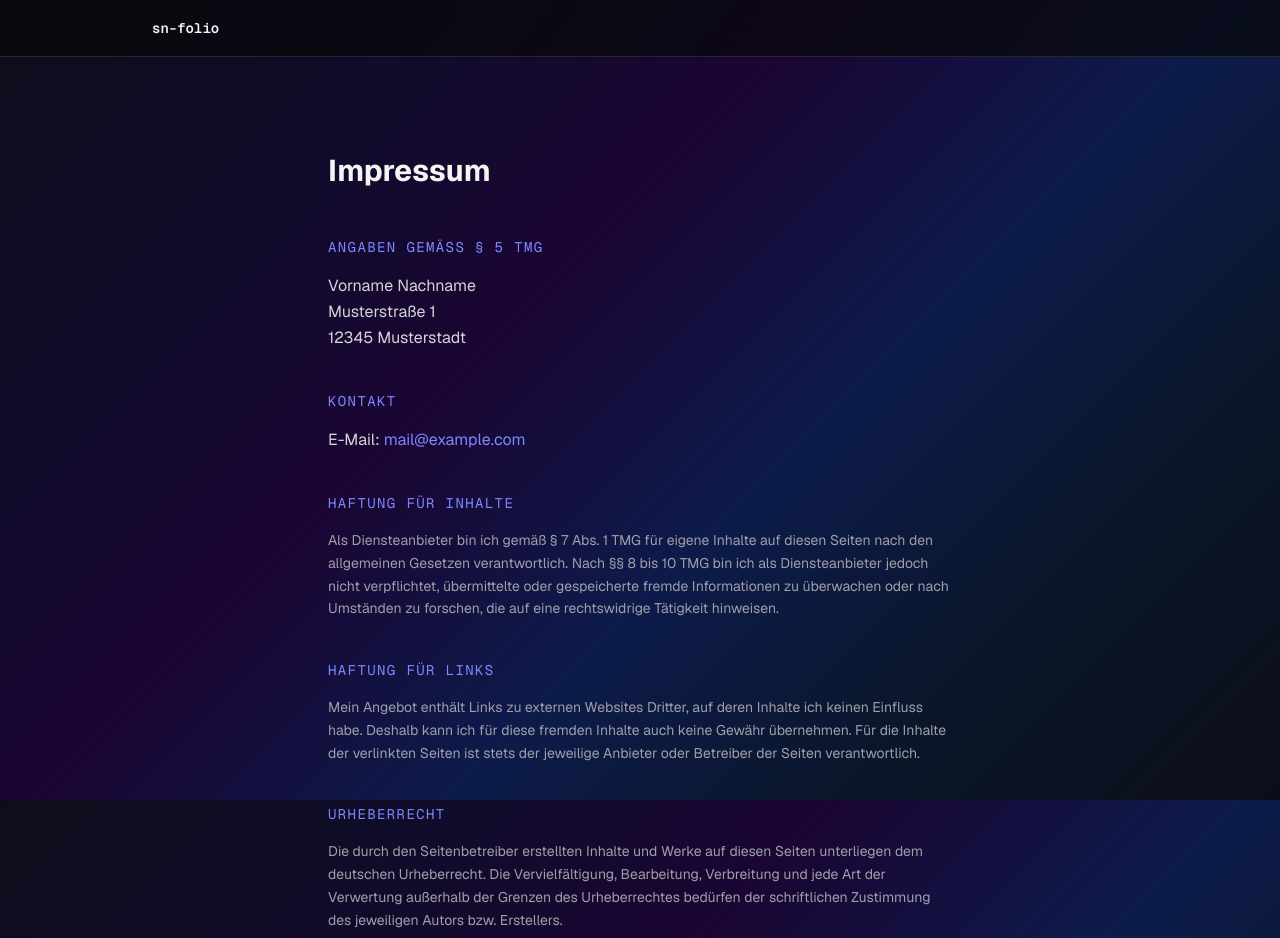
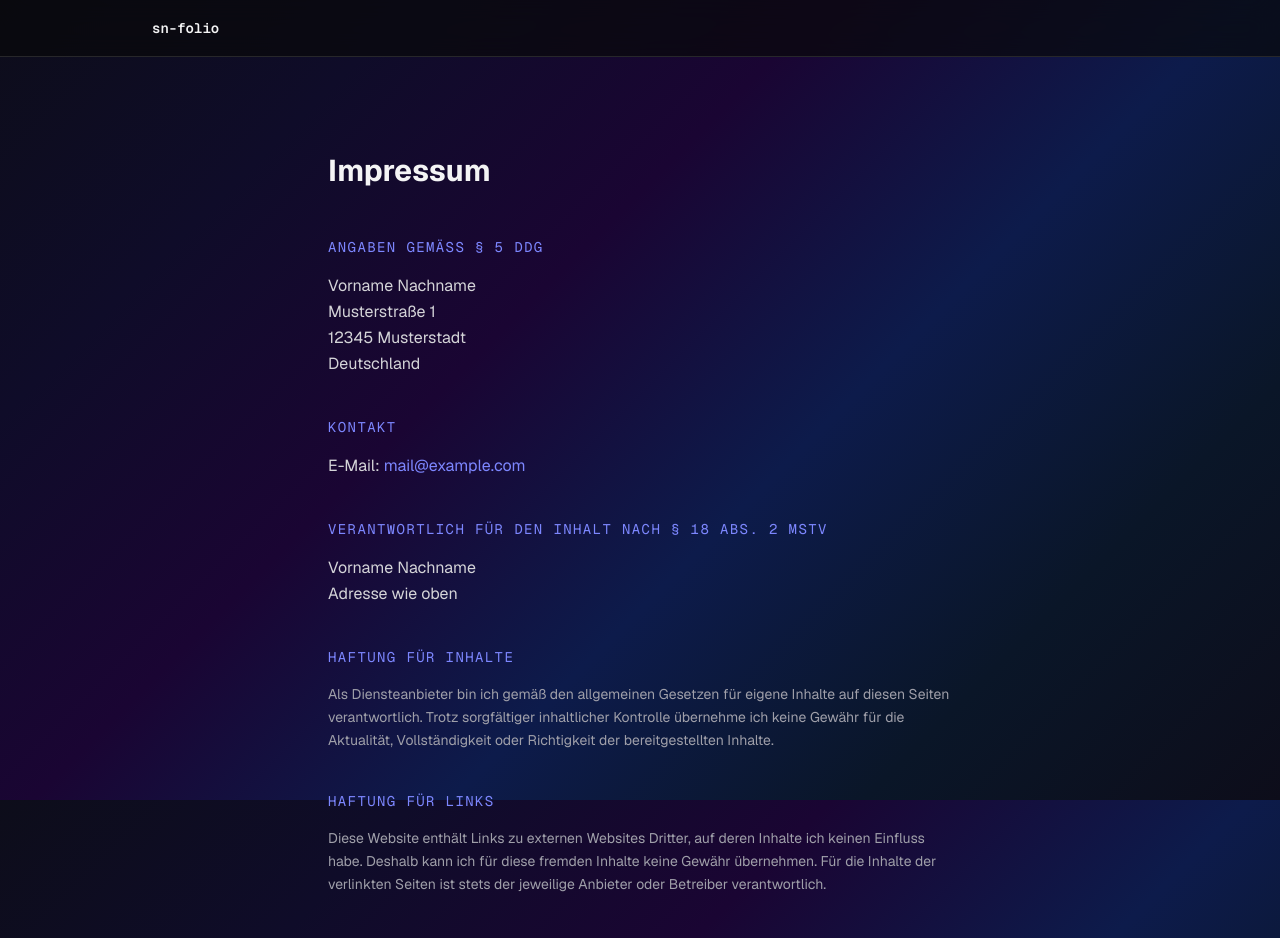
Before and after one commit to ch4oSj0k3r/sn-folio, a Next.js app: page /impressum in a window 1280 px wide. Shown: the top 938 px of the page. Built offline with nearby package versions, Linux system fonts and the light colour scheme.

Commit message:
chore: update impressum content to DDG and MStV wording

```diff
--- a/src/app/impressum/page.tsx
+++ b/src/app/impressum/page.tsx
@@ -15,13 +15,15 @@ export default function ImpressumPage() {
 
                 <section className="mb-10">
                     <h2 className="text-sm font-mono text-indigo-400 uppercase tracking-widest mb-4">
-                        Angaben gemäß § 5 TMG
+                        Angaben gemäß § 5 DDG
                     </h2>
                     <p className="text-zinc-300 leading-relaxed">
                         Vorname Nachname
                         <br />
                         Musterstraße 1<br />
                         12345 Musterstadt
+                        <br />
+                        Deutschland
                     </p>
                 </section>
 
@@ -42,14 +44,24 @@ export default function ImpressumPage() {
 
                 <section className="mb-10">
                     <h2 className="text-sm font-mono text-indigo-400 uppercase tracking-widest mb-4">
+                        Verantwortlich für den Inhalt nach § 18 Abs. 2 MStV
+                    </h2>
+                    <p className="text-zinc-300 leading-relaxed">
+                        Vorname Nachname
+                        <br />
+                        Adresse wie oben
+                    </p>
+                </section>
+
+                <section className="mb-10">
+                    <h2 className="text-sm font-mono text-indigo-400 uppercase tracking-widest mb-4">
                         Haftung für Inhalte
                     </h2>
                     <p className="text-zinc-400 leading-relaxed text-sm">
-                        Als Diensteanbieter bin ich gemäß § 7 Abs. 1 TMG für eigene Inhalte auf
-                        diesen Seiten nach den allgemeinen Gesetzen verantwortlich. Nach §§ 8 bis 10
-                        TMG bin ich als Diensteanbieter jedoch nicht verpflichtet, übermittelte oder
-                        gespeicherte fremde Informationen zu überwachen oder nach Umständen zu
-                        forschen, die auf eine rechtswidrige Tätigkeit hinweisen.
+                        Als Diensteanbieter bin ich gemäß den allgemeinen Gesetzen für eigene
+                        Inhalte auf diesen Seiten verantwortlich. Trotz sorgfältiger inhaltlicher
+                        Kontrolle übernehme ich keine Gewähr für die Aktualität, Vollständigkeit
+                        oder Richtigkeit der bereitgestellten Inhalte.
                     </p>
                 </section>
 
@@ -58,10 +70,10 @@ export default function ImpressumPage() {
                         Haftung für Links
                     </h2>
                     <p className="text-zinc-400 leading-relaxed text-sm">
-                        Mein Angebot enthält Links zu externen Websites Dritter, auf deren Inhalte
-                        ich keinen Einfluss habe. Deshalb kann ich für diese fremden Inhalte auch
-                        keine Gewähr übernehmen. Für die Inhalte der verlinkten Seiten ist stets der
-                        jeweilige Anbieter oder Betreiber der Seiten verantwortlich.
+                        Diese Website enthält Links zu externen Websites Dritter, auf deren Inhalte
+                        ich keinen Einfluss habe. Deshalb kann ich für diese fremden Inhalte keine
+                        Gewähr übernehmen. Für die Inhalte der verlinkten Seiten ist stets der
+                        jeweilige Anbieter oder Betreiber verantwortlich.
                     </p>
                 </section>
 
@@ -70,11 +82,9 @@ export default function ImpressumPage() {
                         Urheberrecht
                     </h2>
                     <p className="text-zinc-400 leading-relaxed text-sm">
-                        Die durch den Seitenbetreiber erstellten Inhalte und Werke auf diesen Seiten
-                        unterliegen dem deutschen Urheberrecht. Die Vervielfältigung, Bearbeitung,
-                        Verbreitung und jede Art der Verwertung außerhalb der Grenzen des
-                        Urheberrechtes bedürfen der schriftlichen Zustimmung des jeweiligen Autors
-                        bzw. Erstellers.
+                        Die auf dieser Website veröffentlichten Inhalte und Werke unterliegen dem
+                        deutschen Urheberrecht. Jede Art der Verwertung außerhalb der Grenzen des
+                        Urheberrechts bedarf der vorherigen schriftlichen Zustimmung.
                     </p>
                 </section>
             </main>
```
